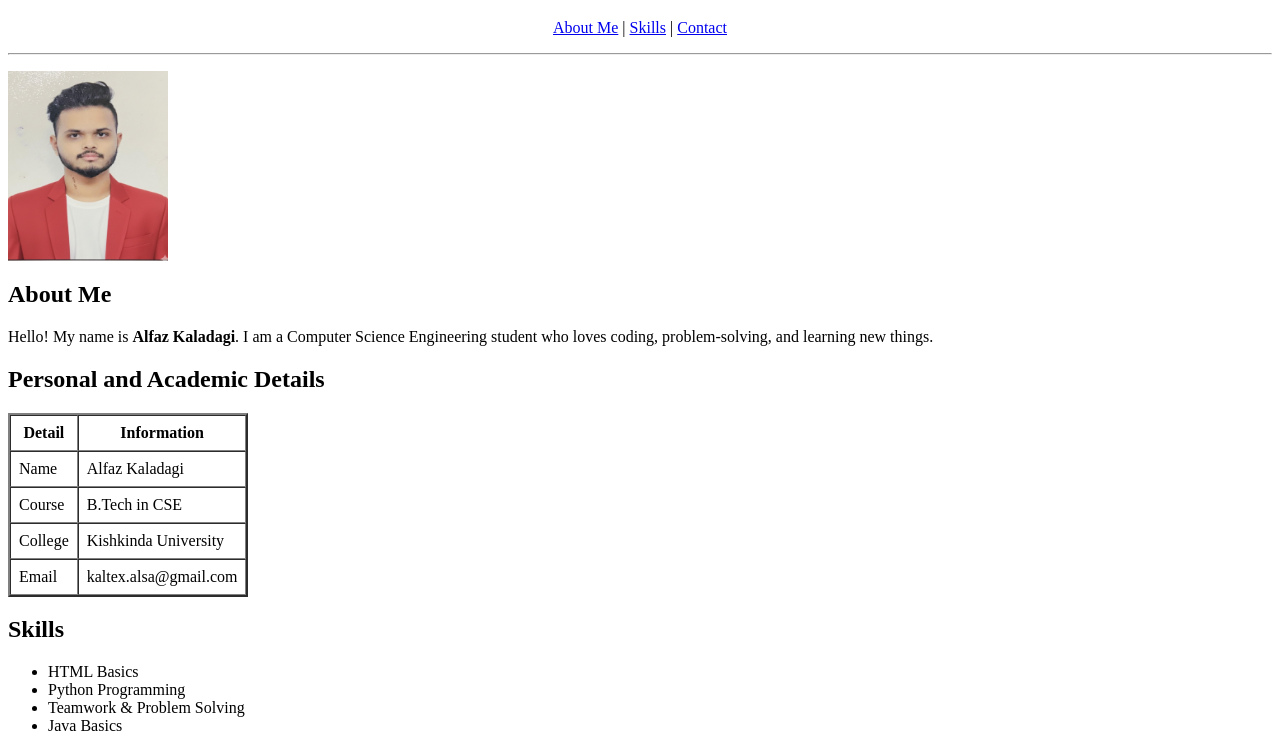
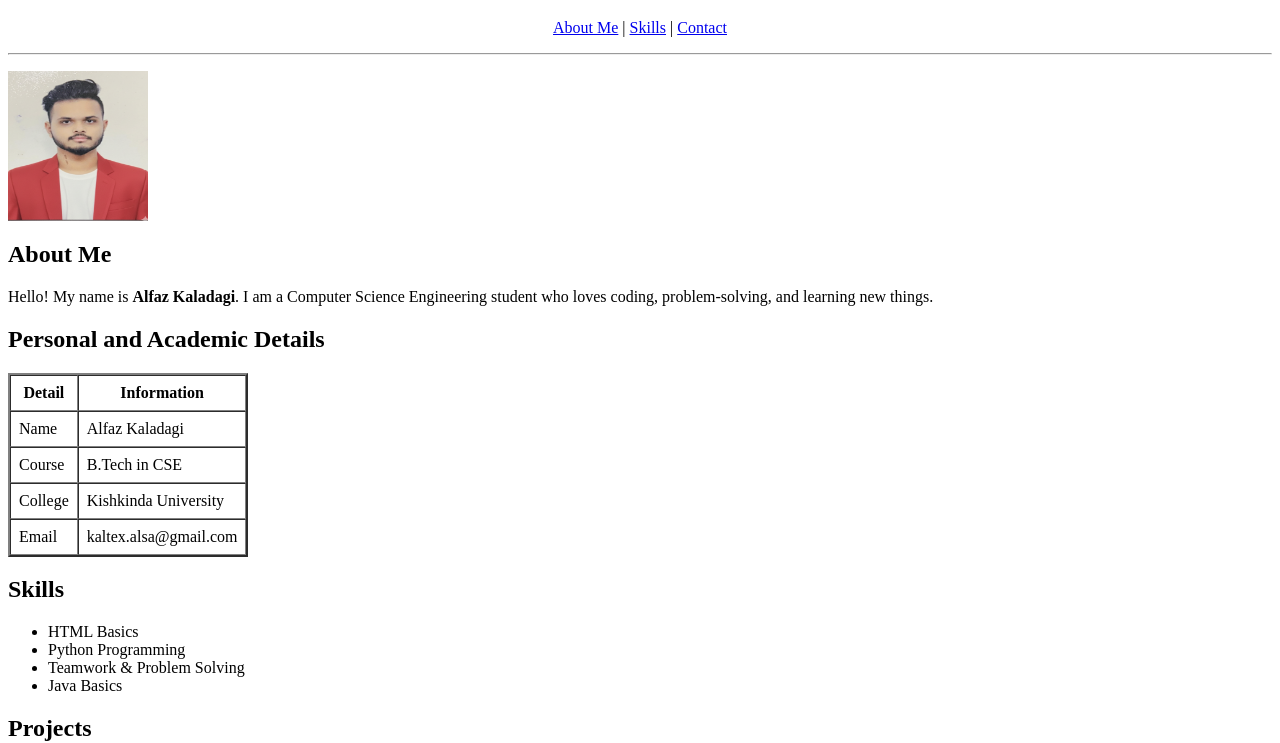
Before and after one commit to Alfaz8181/mini_proj, a plain HTML site: page index.html in a window 1280 px wide. Shown: the part 61-804 px from the top of the page. Drawn offline with Linux system fonts and the light colour scheme.

Commit message:
Update index.html

```diff
--- a/index.html
+++ b/index.html
@@ -3,8 +3,6 @@
 <head>
     <title>Alfaz's Portfolio</title>
     <link rel="icon" href="logo.png" type="image/png">
-    <meta charset="UTF-8">
-    <meta name="viewport" content="width=device-width, initial-scale="1.0"
 </head>
 <body>
 
@@ -18,7 +16,7 @@
         <a href="#contact">Contact</a>
     </p>
     <hr>
- <p><img src="myphoto.png" alt="My Photo" width="160" height="190" align="center"></p>
+ <p><img src="myphoto.png" alt="My Photo" width="140" height="150" align="center"></p>
 
     <h2 id="about">About Me</h2>
     <p>Hello! My name is <b>Alfaz Kaladagi</b>. I am a Computer Science Engineering student who loves coding, problem-solving, and learning new things.</p>
```
